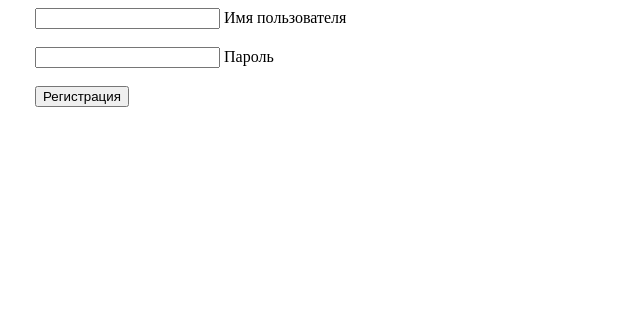
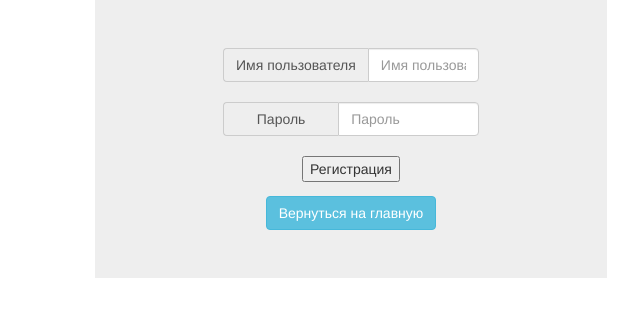
Before and after one commit to developer162124/tutu1, a Django app: page /register/ in a window 1280 px wide. Shown: the top 317 px of the page, without its empty margins (289-929 px from the left). Run offline with Django 3.2, Linux system fonts and the light colour scheme; some libraries are stand-ins or nearby versions.

Commit message:
Оформление регистрации

```diff
--- a/tutu_core/tutu_service/templates/tutu_service/index.html
+++ b/tutu_core/tutu_service/templates/tutu_service/index.html
@@ -32,6 +32,7 @@
                             <h5 class="modal-title">Введите данные для авторизации</h5>
                         </div>
                         <div class="modal-body">
+                            <center>
                             <form action="./login/" method="post">{% csrf_token %}
                                 <div class="input-group input-group">
                                   <span style="width:45%" class="input-group-addon">Имя пользователя</span>
@@ -44,6 +45,7 @@
                                 <br>
                                 <input type="submit" class="btn btn-primary" value="Готово" />
                             </form>
+                            </center>
                         </div>
                         <div class="modal-footer">
                             <button type="button" class="btn btn-secondary" data-dismiss="modal">Закрыть</button>
--- a/tutu_core/tutu_service/templates/tutu_service/register.html
+++ b/tutu_core/tutu_service/templates/tutu_service/register.html
@@ -1,15 +1,27 @@
+{% load bootstrap3 %}
+<script src="{% bootstrap_jquery_url %}"></script>
+{% bootstrap_javascript %}
+{% bootstrap_css %}
 {% block content %}
-    <div style="margin:0 25% 0 25%; width:50%;">
+    <center>
+<div class="jumbotron" style="width:40%">
+
+<div style="margin:0 25% 0 25%; width:50%;">
     <form action="." method="post">
         {% csrf_token %}
-        <input type="text" name="name" id="1"/>
-        <label>Имя пользователя</label><br><br>
-
-        <input type="text" name="pwd" id="2"/>
-        <label>Пароль</label><br><br>
-
+        <div class="input-group input-group">
+            <span style="width:45%" class="input-group-addon">Имя пользователя</span>
+            <input type="text" class="form-control" placeholder="Имя пользователя" name="name">
+        </div><br>
+        <div class="input-group input-group">
+            <span style="width:45%"  class="input-group-addon">Пароль</span>
+            <input type="text" class="form-control" placeholder="Пароль" name="pwd">
+        </div>
+        <br>
         <input type="submit" value="Регистрация" />
     </form>
+        <a href="{% url 'tutu_service:index'%}"><button class="btn btn-info">Вернуться на главную</button></a>
     </div>
-
+</div>
+</center>
 {% endblock %}
```
